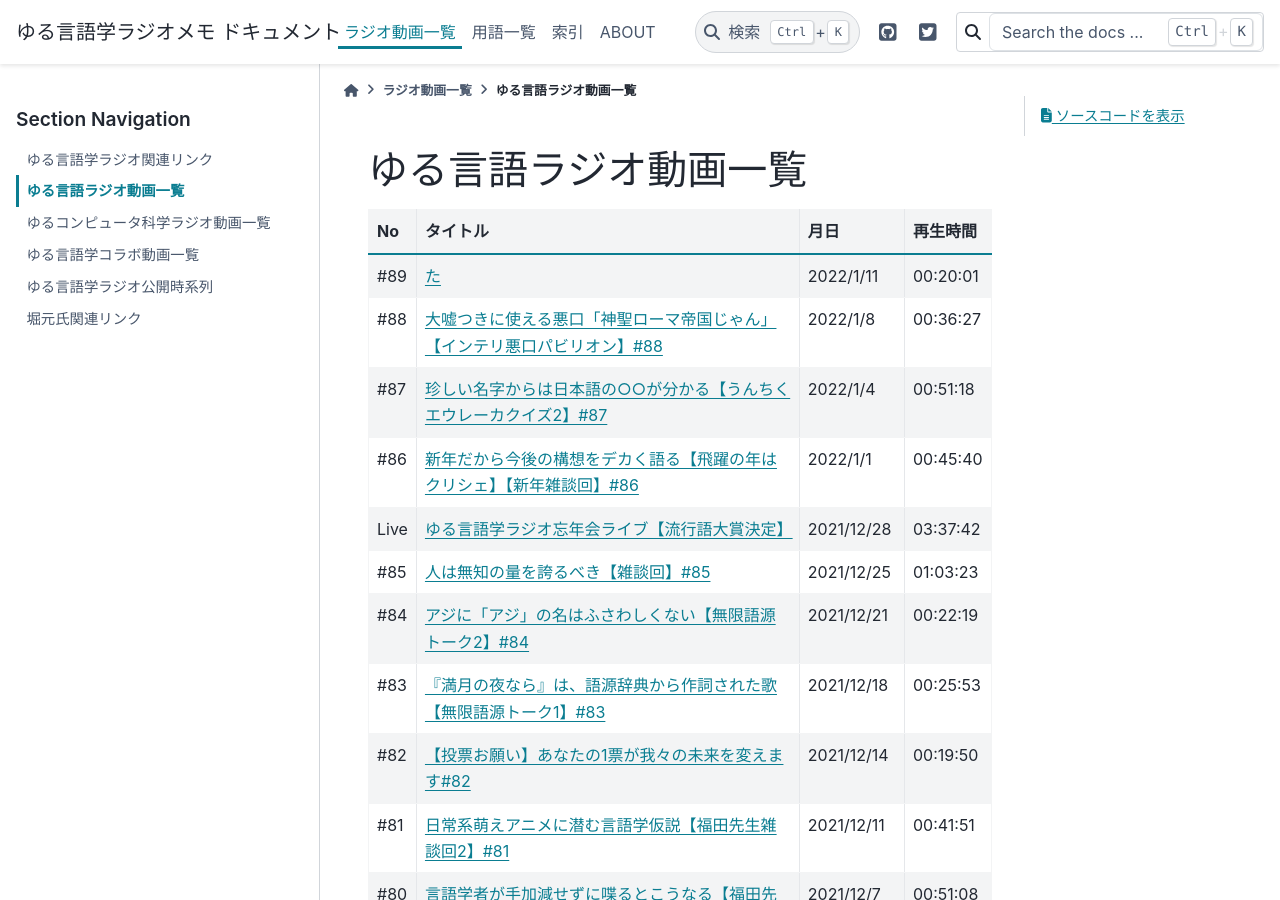
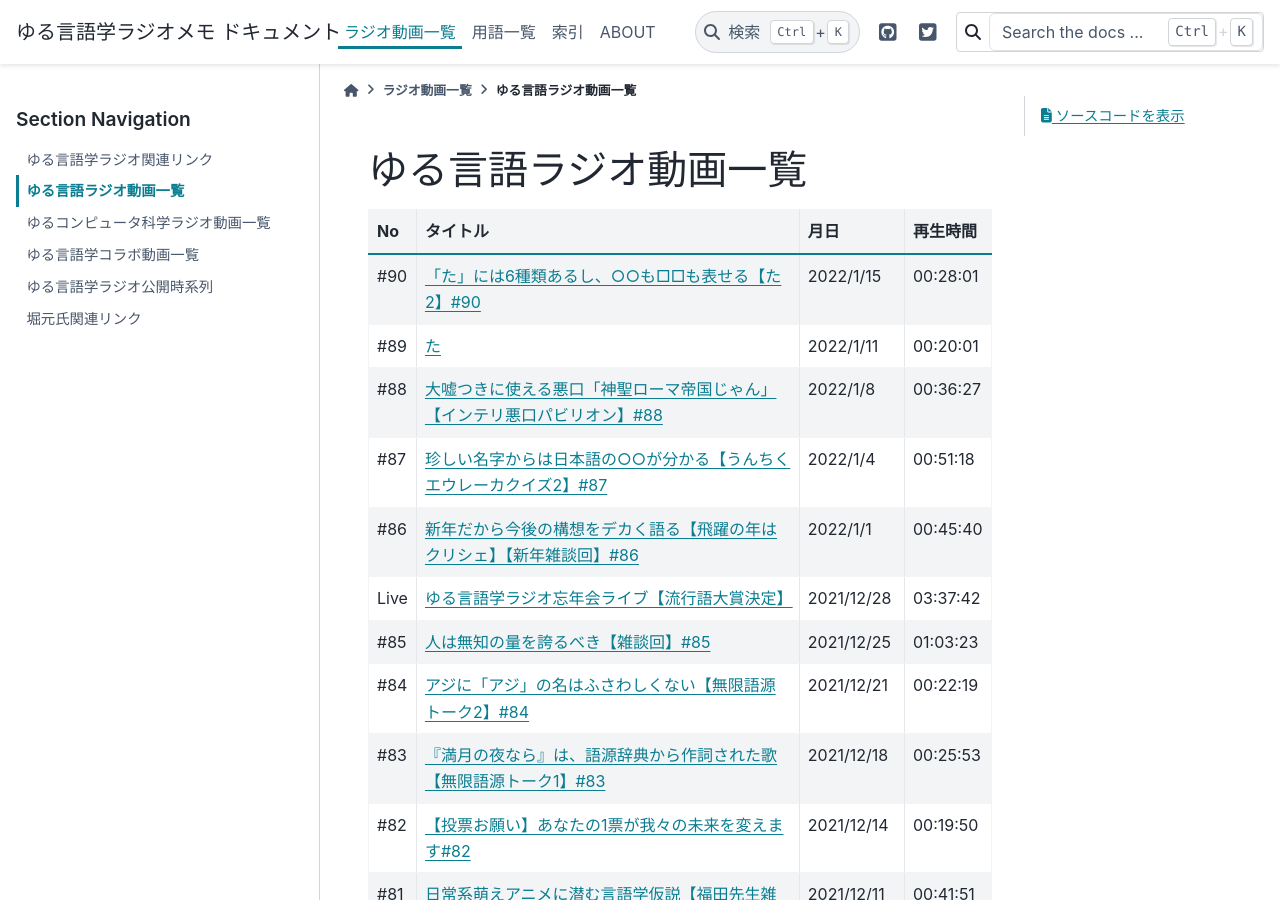
Before and after one commit to mtakagishi/yurugengo, a Sphinx documentation site: the page built from docs/videos/yurugengo_radio_list.rst, in a window 1280 px wide and 900 px high. Built offline with Sphinx 7.4.7 and the PyData theme 0.15.4, drawn with Linux system fonts in a browser that asks for light colours.

Commit message:
「た２」へのリンクを追加

```diff
--- a/docs/videos/timeline.rst
+++ b/docs/videos/timeline.rst
@@ -181,8 +181,8 @@
       言87【うんちくエウレーカクイズ2】 ->
       公開前【うんちくエウレーカクイズ3】 ->
       公開前【うんちくエウレーカクイズ4】 ->
-      た ->
-      公開前【「た」2】 ->
+      言89「た」1 ->
+      言90「た」2 ->
       公開前【「た」3】 ->
       公開前【「た」4】 ->
       公開前【「た」5】 ;
--- a/docs/videos/yurugengo_radio_list.rst
+++ b/docs/videos/yurugengo_radio_list.rst
@@ -4,6 +4,8 @@
 +------+------------------------------------------------------------------------------------------------+------------+----------+
 |  No  |                                            タイトル                                            |    月日    | 再生時間 |
 +======+================================================================================================+============+==========+
+| #90  | `「た」には6種類あるし、○○も□□も表せる【た2】#90`_                                             | 2022/1/15  | 00:28:01 |
++------+------------------------------------------------------------------------------------------------+------------+----------+
 | #89  | `た`_                                                                                          | 2022/1/11  | 00:20:01 |
 +------+------------------------------------------------------------------------------------------------+------------+----------+
 | #88  | `大嘘つきに使える悪口「神聖ローマ帝国じゃん」【インテリ悪口パビリオン】#88`_                   | 2022/1/8   | 00:36:27 |
@@ -187,7 +189,7 @@
 | #1   | `「イルカも喋る」は大ウソ【言語学って何？】#1`_                                                | 2021/03/11 | 00:14:56 |
 +------+------------------------------------------------------------------------------------------------+------------+----------+
 
-
+.. _「た」には6種類あるし、○○も□□も表せる【た2】#90: https://www.youtube.com/watch?v=P4FvgzaY2MA
 .. _た: https://www.youtube.com/watch?v=x1C0FD1XmTk
 .. _大嘘つきに使える悪口「神聖ローマ帝国じゃん」【インテリ悪口パビリオン】#88: https://www.youtube.com/watch?v=wlQrQVzdoVA
 .. _珍しい名字からは日本語の○○が分かる【うんちくエウレーカクイズ2】#87: https://www.youtube.com/watch?v=e4fDwDNc11Q
```
